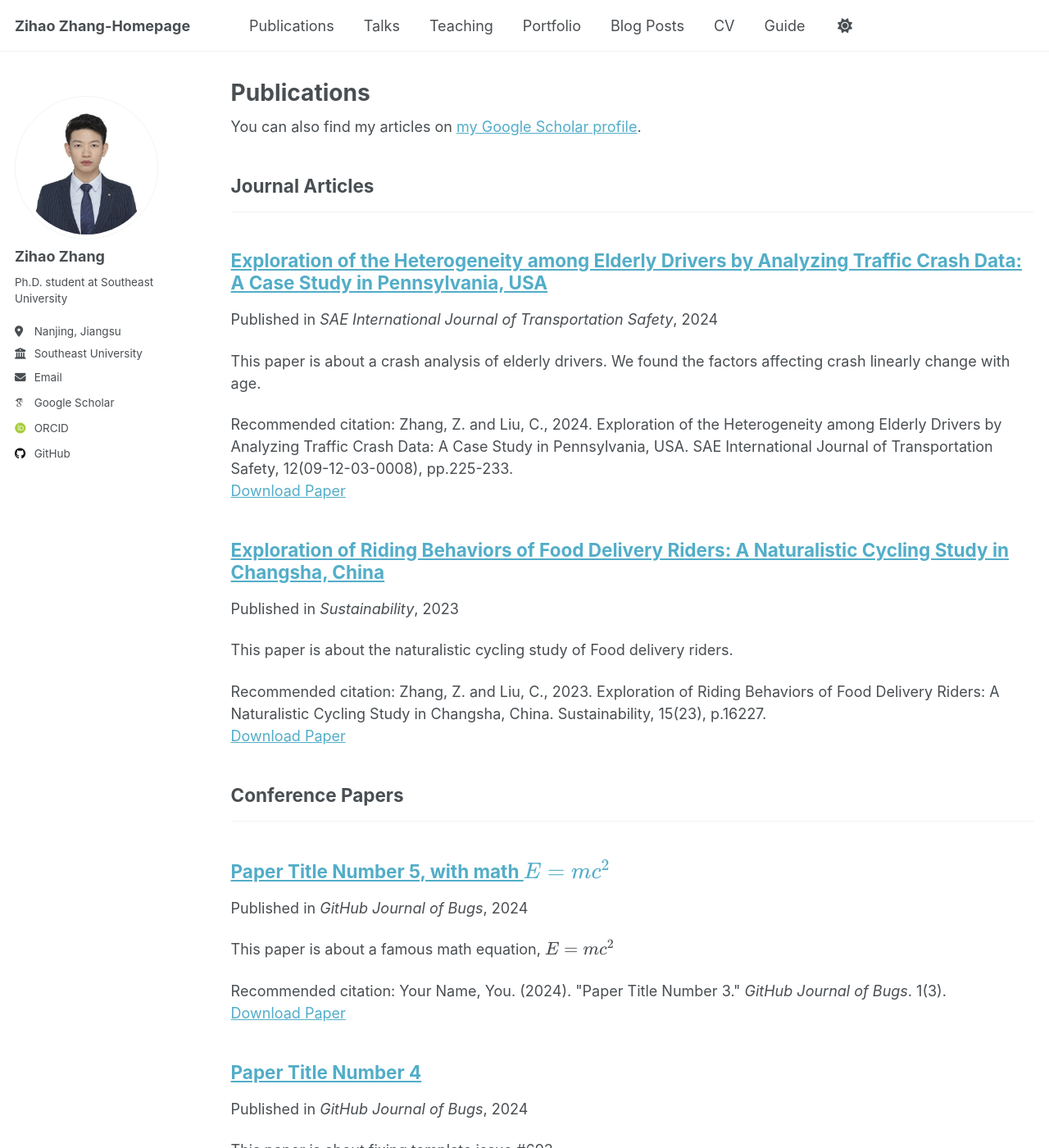
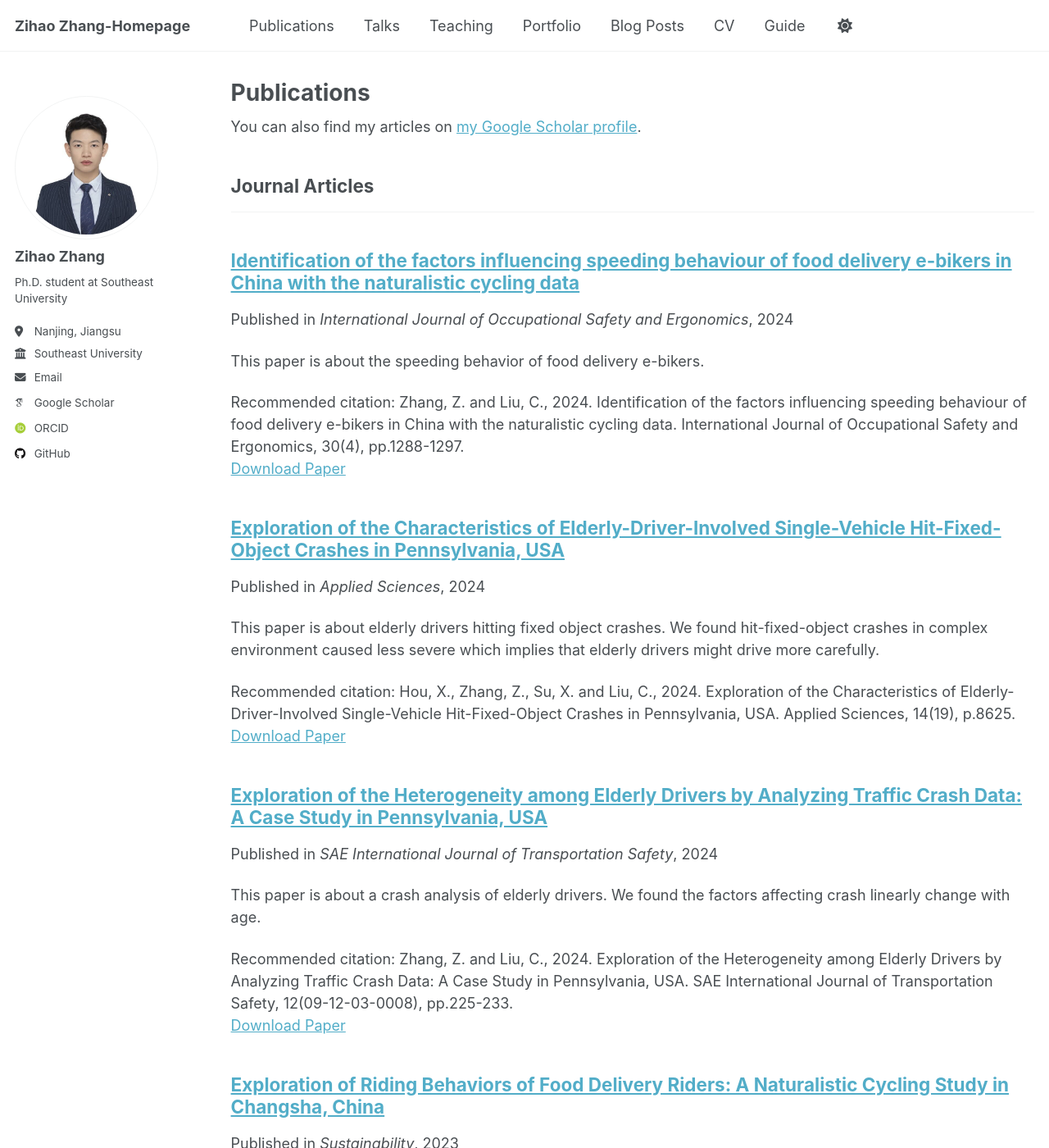
Before and after one commit to Zizizi-hao/zihao.github.io, a Jekyll site: the page built from _pages/publications.html, in a window 1280 px wide and 1400 px high. Shown: the whole window at 82% size. Built offline with Jekyll 4.4.1, drawn with Linux system fonts in a browser that asks for light colours; some web fonts are replaced; a script that is not in the unit is left out; some of the changed text lies outside the part shown.

Commit message:
paper and news

```diff
--- a/_config.yml
+++ b/_config.yml
@@ -253,14 +253,14 @@ defaults:
       layout: single
       author_profile: true
   # _teaching
-  # - scope:
-  #     path: ""
-  #     type: teaching
-  #   values:
-  #     layout: single
-  #     author_profile: true
-  #     share: true
-  #     comments: true
+  - scope:
+      path: ""
+      type: teaching
+    values:
+      layout: single
+      author_profile: true
+      share: true
+      comments: true
   # _publications
   - scope:
       path: ""
@@ -271,22 +271,22 @@ defaults:
       share: true
       comments: true
   # _portfolio
-  # - scope:
-  #     path: ""
-  #     type: portfolio
-  #   values:
-  #     layout: single
-  #     author_profile: true
-  #     share: true
-  #     comment: true
+  - scope:
+      path: ""
+      type: portfolio
+    values:
+      layout: single
+      author_profile: true
+      share: true
+      comment: true
   # _talks
-  # - scope:
-  #     path: ""
-  #     type: talks
-  #   values:
-  #     layout: talk
-  #     author_profile: true
-  #     share: true
+  - scope:
+      path: ""
+      type: talks
+    values:
+      layout: talk
+      author_profile: true
+      share: true
 
 
 # Sass/SCSS
--- a/_pages/publications.html
+++ b/_pages/publications.html
@@ -6,7 +6,7 @@ author_profile: true
 ---
 
 {% if site.author.googlescholar %}
-  <div class="wordwrap">You can also find my articles on <a href="{{site.author.googlescholar}}">my Google Scholar profile</a>.</div>
+  <div class="wordwrap">You can also find my articles on <a href="{{https://scholar.google.com/citations?hl=en&user=R2Brvm4AAAAJ}}">my Google Scholar profile</a>.</div>
 {% endif %}
 
 {% include base_path %}
--- /dev/null
+++ b/_publications/2024-09-25-Applied Science-Elderly-driver hit fixed-object.md
@@ -0,0 +1,13 @@
+---
+title: "Exploration of the Characteristics of Elderly-Driver-Involved Single-Vehicle Hit-Fixed-Object Crashes in Pennsylvania, USA"
+collection: publications
+category: manuscripts
+permalink: /publication/2024-09-25-Applied Science-Elderly-driver hit fixed-object
+excerpt: 'This paper is about elderly drivers hitting fixed object crashes. We found hit-fixed-object crashes in complex environment caused less severe which implies that elderly drivers might drive more carefully.'
+date: 2024-09-25
+venue: 'Applied Sciences'
+paperurl: 'https://www.mdpi.com/2076-3417/14/19/8625'
+citation: 'Hou, X., Zhang, Z., Su, X. and Liu, C., 2024. Exploration of the Characteristics of Elderly-Driver-Involved Single-Vehicle Hit-Fixed-Object Crashes in Pennsylvania, USA. Applied Sciences, 14(19), p.8625.'
+---
+
+The contents above will be part of a list of publications, if the user clicks the link for the publication than the contents of section will be rendered as a full page, allowing you to provide more information about the paper for the reader. When publications are displayed as a single page, the contents of the above "citation" field will automatically be included below this section in a smaller font.
--- /dev/null
+++ b/_publications/2024-10-01-IJOSE-food delivery riders speeding copy.md
@@ -0,0 +1,13 @@
+---
+title: "Identification of the factors influencing speeding behaviour of food delivery e-bikers in China with the naturalistic cycling data"
+collection: publications
+category: manuscripts
+permalink: /publication/2024-10-01-IJOSE-food delivery riders speeding
+excerpt: 'This paper is about the speeding behavior of food delivery e-bikers.'
+date: 2024-10-01
+venue: 'International Journal of Occupational Safety and Ergonomics'
+paperurl: 'https://pubmed.ncbi.nlm.nih.gov/39258572/'
+citation: 'Zhang, Z. and Liu, C., 2024. Identification of the factors influencing speeding behaviour of food delivery e-bikers in China with the naturalistic cycling data. International Journal of Occupational Safety and Ergonomics, 30(4), pp.1288-1297.'
+---
+
+Using [MathJax](https://www.mathjax.org/) in the description is supported - $$E=mc^2$$ - however, the use must be mindful that the default delimiters are `$$...$$` and `\\[...\\]` which differs from the `$...$` that is typically expected.
--- /dev/null
+++ b/_publications/2025-01-05-TRB-HeightFomer.md
@@ -0,0 +1,12 @@
+---
+title: "HeightFormer: A Semantic Alignment Monocular 3D Object Detection Method from Roadside Perspective"
+collection: publications
+category: conferences
+permalink: /publication/2025-01-05-TRB-HeightFomer
+excerpt: 'This paper is about the monocular 3d object detection from roadside perspective. We used the heightformer to alignment the height information and context information to improve accuracy of camera-based 3d object detection.'
+date: 2025-01-04
+venue: 'Transportation Research Board 104th Annual Meeting (TRB)/IEEE Intelligent transportation system conference (ITSC)'
+paperurl: 'https://arxiv.org/abs/2410.07758'
+---
+
+Using [MathJax](https://www.mathjax.org/) in the description is supported - $$E=mc^2$$ - however, the use must be mindful that the default delimiters are `$$...$$` and `\\[...\\]` which differs from the `$...$` that is typically expected.
--- /dev/null
+++ b/_publications/2025-01-05-TRB-long-tailed trajectory prediction.md
@@ -0,0 +1,12 @@
+---
+title: "Risk-Informed Diffusion Transformer for Long-Tail Trajectory Prediction in the Crash Scenario"
+collection: publications
+category: conferences
+permalink: /publication/2025-01-05-TRB-long-tailed trajectory prediction
+excerpt: 'This paper is about trajectory prediction in long-tail context. We used diffusion with transformer(Dit) with prior knowledge to generat more diversity and realistic trajectory.'
+date: 2025-01-04
+venue: 'Transportation Research Board 104th Annual Meeting (TRB)'
+paperurl: 'https://arxiv.org/abs/2501.16349'
+---
+
+Using [MathJax](https://www.mathjax.org/) in the description is supported - $$E=mc^2$$ - however, the use must be mindful that the default delimiters are `$$...$$` and `\\[...\\]` which differs from the `$...$` that is typically expected.
--- a/_publications/2025-06-08-paper-title-number-5.md
+++ /dev/null
@@ -1,13 +0,0 @@
----
-title: "Paper Title Number 5, with math $$E=mc^2$$"
-collection: publications
-category: conferences
-permalink: /publication/2024-02-17-paper-title-number-4
-excerpt: 'This paper is about a famous math equation, $$E=mc^2$$'
-date: 2024-02-17
-venue: 'GitHub Journal of Bugs'
-paperurl: 'http://academicpages.github.io/files/paper3.pdf'
-citation: 'Your Name, You. (2024). &quot;Paper Title Number 3.&quot; <i>GitHub Journal of Bugs</i>. 1(3).'
----
-
-Using [MathJax](https://www.mathjax.org/) in the description is supported - $$E=mc^2$$ - however, the use must be mindful that the default delimiters are `$$...$$` and `\\[...\\]` which differs from the `$...$` that is typically expected.
```
Also changed, not shown: _pages/about.md (+10 -1 lines), _publications/2024-02-17-paper-title-number-4.md (deleted, +0 -13 lines), _pages/teaching.html (renamed from _pages/teaching11.html).
